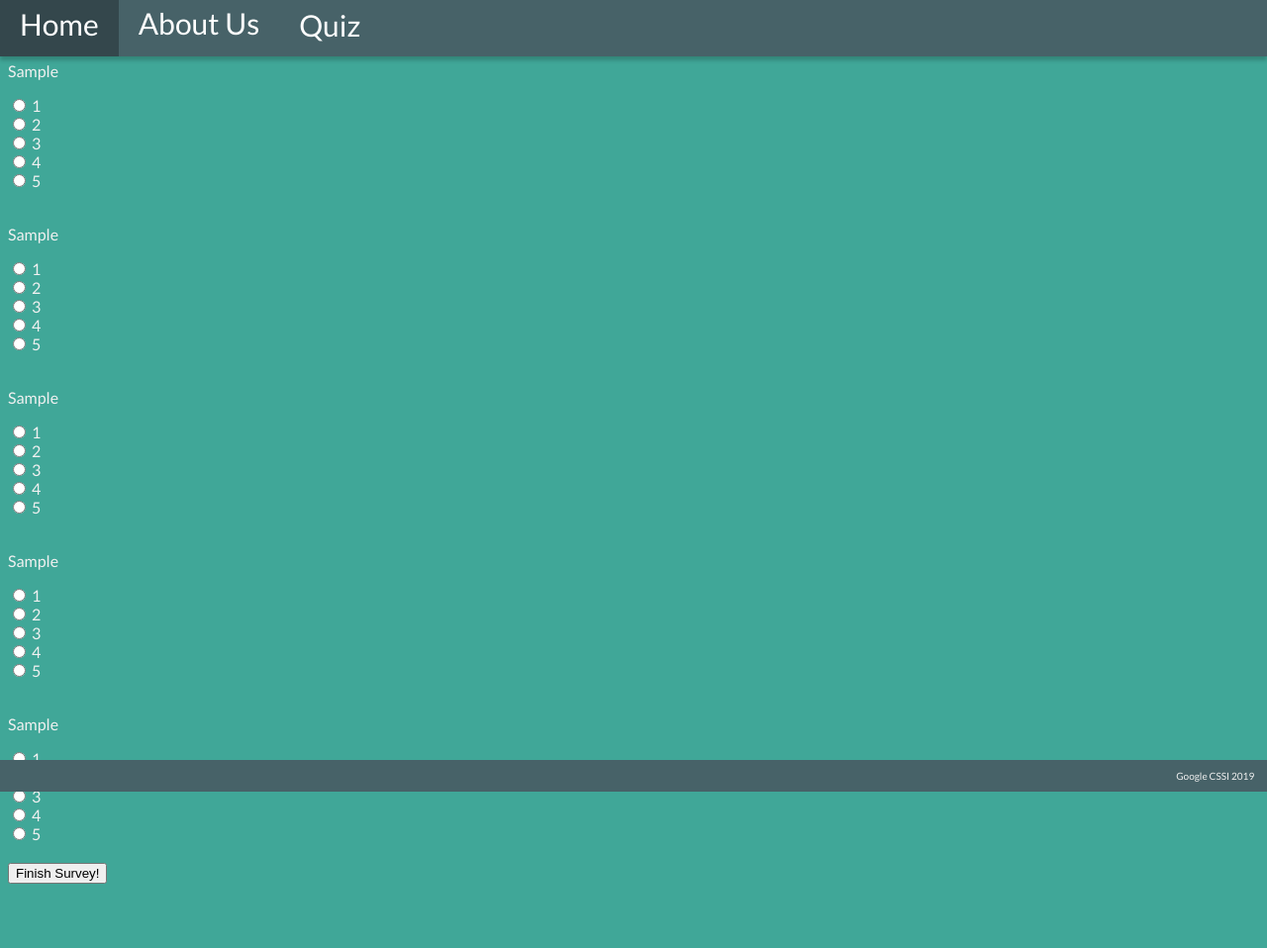
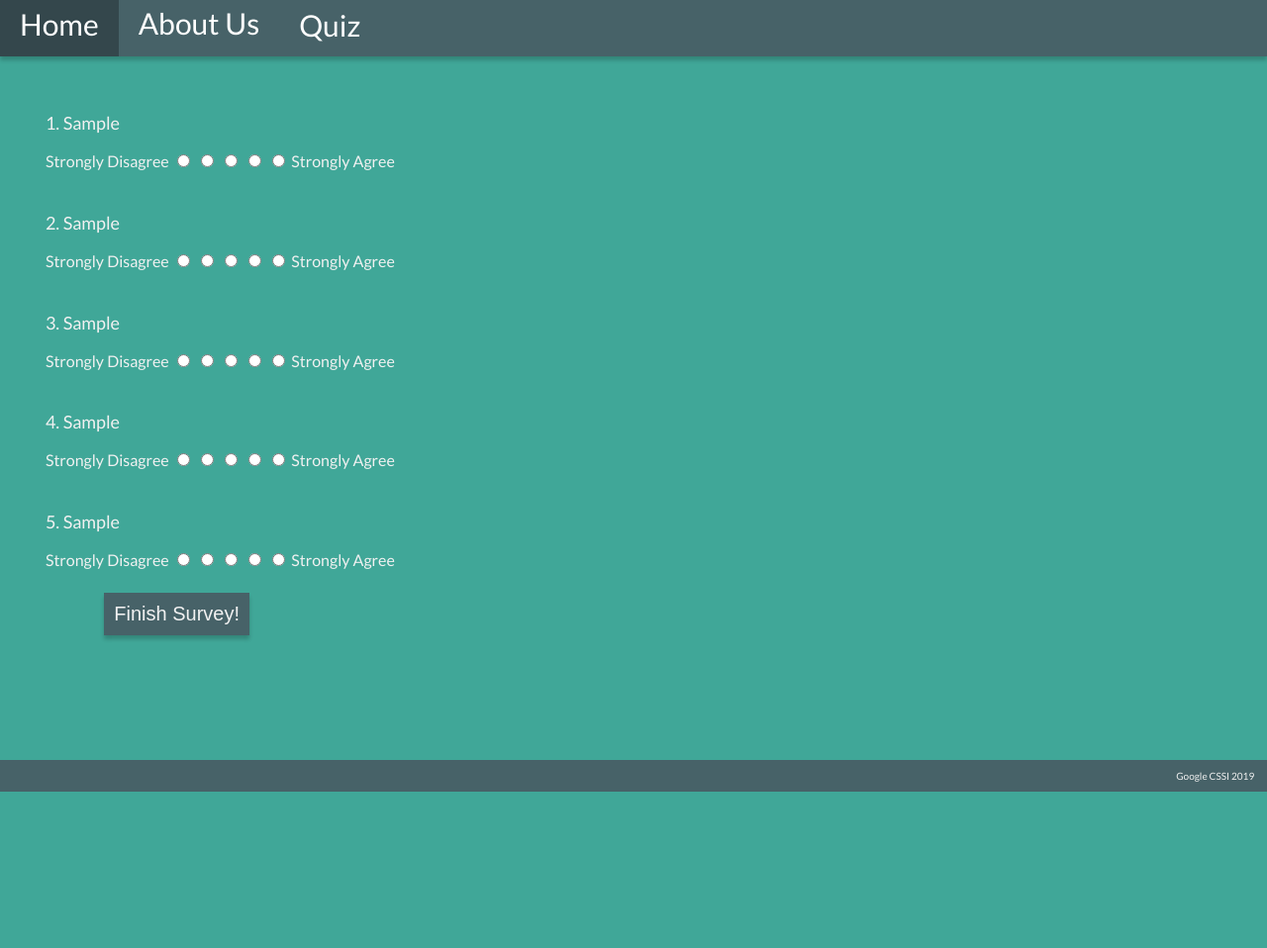
Before and after one commit to ditulliojx2693/Kravings, a Python web app: template templates/quiz.html in a window 1280 px wide. Shown: the whole page at 99% size. After the commit the page ends 800 px from the top, so only its background shows below. Run offline with Jinja, Linux system fonts and the light colour scheme; the template is opened without the code that fills it: most values are stand-ins (such as "Sample title", 1, 10 or a date in 2020).

Commit message:
Redid layout of quiz and results

```diff
--- a/stylesheets/style.css
+++ b/stylesheets/style.css
@@ -167,3 +167,28 @@ html{
   box-shadow: 0 4px 4px 0 rgba(0,0,0,0.2);
   overflow-y: scroll;
 }
+
+/* quiz page css */
+
+.quiz{
+  padding-top: 2%;
+  margin-left: 3%;
+  margin-right: 3%;
+}
+.submit{
+  background-color:#476268;
+  border-style:none;
+  color: #F1F1F1;
+  font-size: 20px;
+  display: block;
+  margin-top: 2%;
+  margin-left: 5%;
+  margin-right: auto;
+  box-shadow: 0 4px 4px 0 rgba(0,0,0,0.2);
+  margin-bottom: 6%;
+  padding: 10px;
+}
+.q{
+  font-size: 18px;
+  padding-top: 2%;
+}
--- a/templates/quiz.html
+++ b/templates/quiz.html
@@ -15,52 +15,53 @@
   </nav>
   <body>
     <br>
-    <form action="/results"><br>
-    <p> {{q1}} </p>
-      <input type="radio" name="burger" value="1"> 1<br>
-      <input type="radio" name="burger" value="2"> 2<br>
-      <input type="radio" name="burger" value="3"> 3<br>
-      <input type="radio" name="burger" value="4"> 4<br>
-      <input type="radio" name="burger" value="5"> 5<br>
-    <br>
-    <p> {{q2}} </p>
-      <input type="radio" name="ice cream" value="1"> 1<br>
-      <input type="radio" name="ice cream" value="2"> 2<br>
-      <input type="radio" name="ice cream" value="3"> 3<br>
-      <input type="radio" name="ice cream" value="4"> 4<br>
-      <input type="radio" name="ice cream" value="5"> 5<br>
-    <br>
-    <p> {{q3}} </p>
-      <input type="radio" name="tofu" value="1"> 1<br>
-      <input type="radio" name="tofu" value="2"> 2<br>
-      <input type="radio" name="tofu" value="3"> 3<br>
-      <input type="radio" name="tofu" value="4"> 4<br>
-      <input type="radio" name="tofu" value="5"> 5<br>
-    <br>
+    <form action="/results" class="quiz"><br>
+    <p class = "q"> 1. {{q1}} </p>
+    <div class="question">
+      Strongly Disagree <input type="radio" name="burger" value="1">
+      <input type="radio" name="burger" value="2">
+      <input type="radio" name="burger" value="3">
+      <input type="radio" name="burger" value="4">
+      <input type="radio" name="burger" value="5"> Strongly Agree
+    </div>
+    <p class="q"> 2. {{q2}} </p>
+  <div class="question">
+    Strongly Disagree <input type="radio" name="ice_cream" value="1">
+    <input type="radio" name="ice_cream" value="2">
+    <input type="radio" name="ice_cream" value="3">
+    <input type="radio" name="ice_cream" value="4">
+    <input type="radio" name="ice_cream" value="5"> Strongly Agree
+    </div>
+    <p class = "q"> 3. {{q3}} </p>
+  <div class="question">
+    Strongly Disagree <input type="radio" name="tofu" value="1">
+    <input type="radio" name="tofu" value="2">
+    <input type="radio" name="tofu" value="3">
+    <input type="radio" name="tofu" value="4">
+    <input type="radio" name="tofu" value="5"> Strongly Agree
+  </div>
 
-    <p> {{q4}} </p>
-      <input type="radio" name="beef" value="1"> 1<br>
-      <input type="radio" name="beef" value="2"> 2<br>
-      <input type="radio" name="beef" value="3"> 3<br>
-      <input type="radio" name="beef" value="4"> 4<br>
-      <input type="radio" name="beef" value="5"> 5<br>
-    <br>
+    <p class = "q"> 4. {{q4}} </p>
+  <div class="question">
+    Strongly Disagree <input type="radio" name="beef" value="1">
+    <input type="radio" name="beef" value="2">
+    <input type="radio" name="beef" value="3">
+    <input type="radio" name="beef" value="4">
+    <input type="radio" name="beef" value="5"> Strongly Agree
+  </div>
 
-    <p> {{q5}} </p>
-      <input type="radio" name="seafood" value="1"> 1<br>
-      <input type="radio" name="seafood" value="2"> 2<br>
-      <input type="radio" name="seafood" value="3"> 3<br>
-      <input type="radio" name="seafood" value="4"> 4<br>
-      <input type="radio" name="seafood" value="5"> 5<br>
-    <br>
-    <button type="submit" >Finish Survey!</button>
-    <br>
-    <br>
-    <br>
-    <br>
+    <p class="q"> 5. {{q5}} </p>
+  <div class="question">
+    Strongly Disagree <input type="radio" name="seafood" value="1">
+    <input type="radio" name="seafood" value="2">
+    <input type="radio" name="seafood" value="3">
+    <input type="radio" name="seafood" value="4">
+    <input type="radio" name="seafood" value="5"> Strongly Agree
+  </div>
+    <button type="submit" class="submit">Finish Survey!</button>
   </form>
   </body>
   <div class="footer">
-    <p class="footerText" style="font-family: 'Lato', sans-serif;">Google CSSI 2019</p>
+    <p class="footerText">Google CSSI 2019</p>
   </div>
 </html>
```
Also changed, not shown: templates/results.html (+7 -1 lines).
